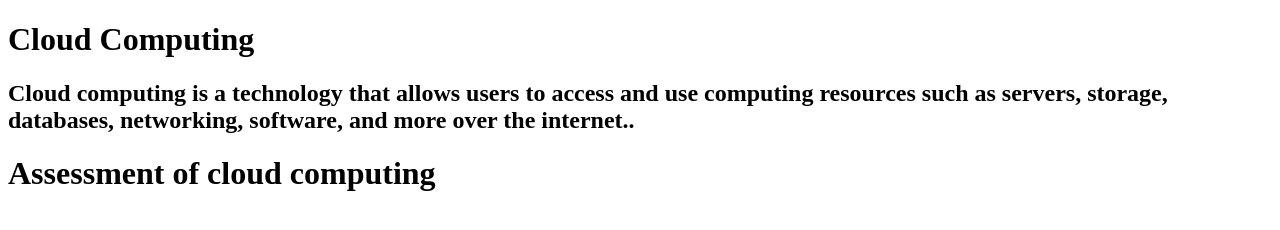
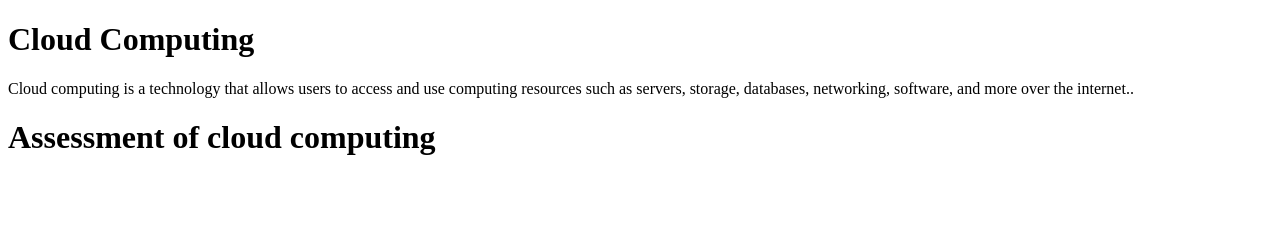
Before and after one commit to 7207147568/CloudLab, a website: page src/index.html in a window 1280 px wide. Drawn offline with Linux system fonts and the light colour scheme.

Commit message:
index.html

```diff
--- a/src/index.html
+++ b/src/index.html
@@ -5,7 +5,7 @@
 </head>
 <body>
   <h1>Cloud Computing</h1>
-  <h2>Cloud computing is a technology that allows users to access and use computing resources such as servers, storage, databases, networking, software, and more over the internet..</h2>
+  <p>Cloud computing is a technology that allows users to access and use computing resources such as servers, storage, databases, networking, software, and more over the internet..</p>
   <h1>Assessment of cloud computing</h1>
 </body>
 </html>
```
